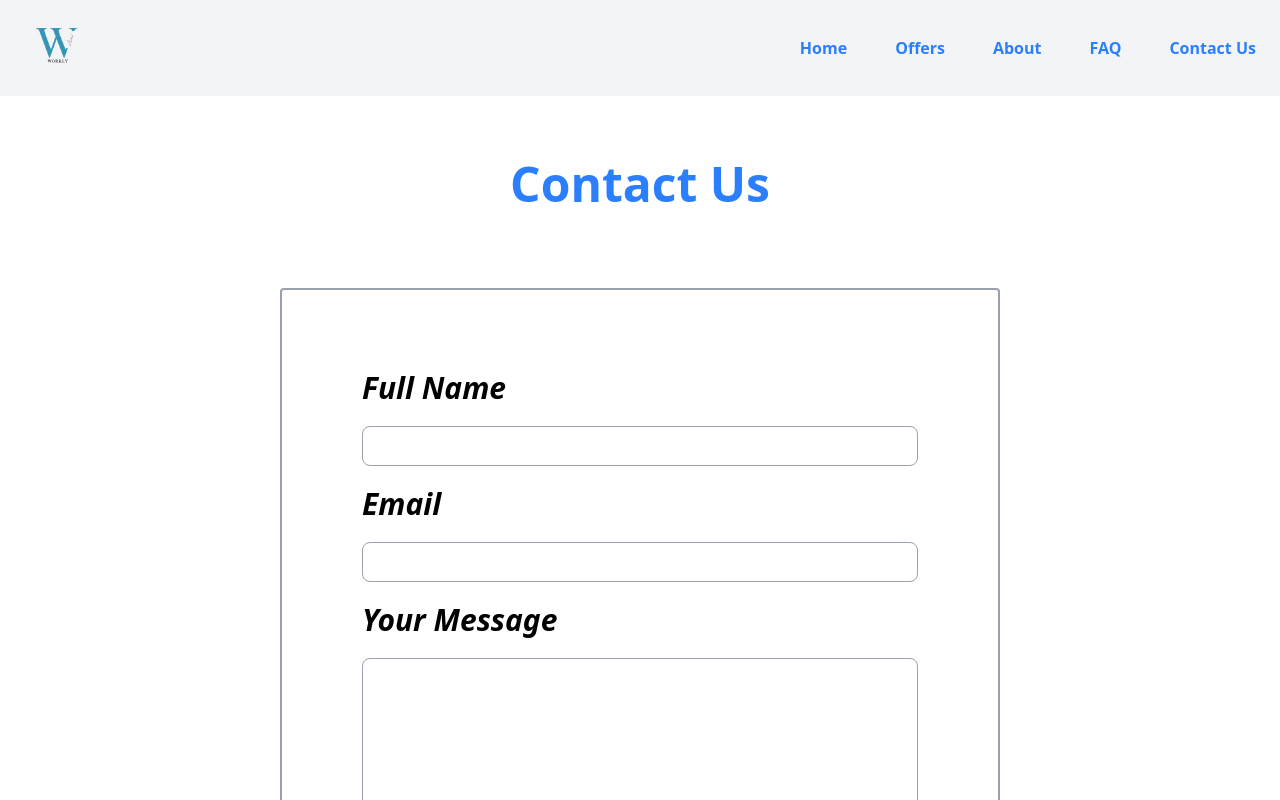
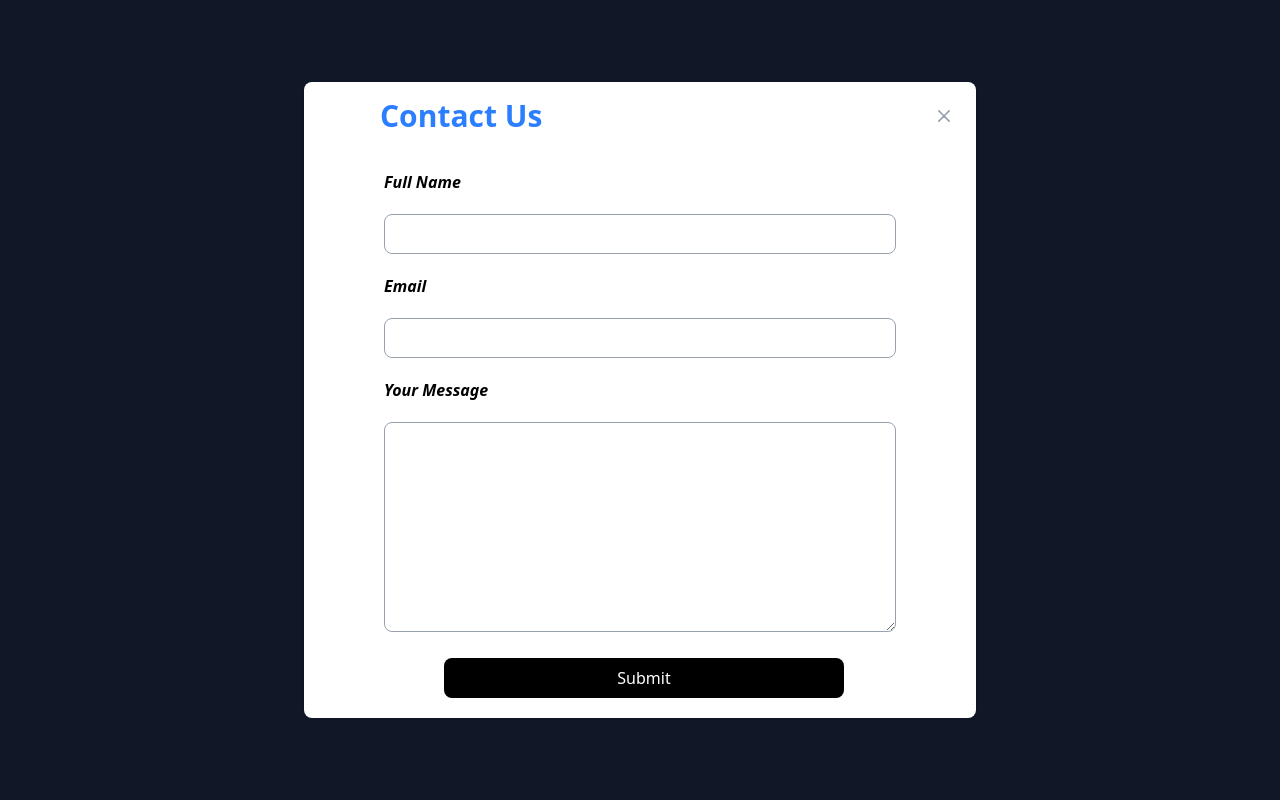
Before and after one commit to OUTLITAchraf/FirstBrief, a website: page index.html in a window 1280 px wide. Both pictures are taken after a click on the link "Contact Us". Shown: the part 4536-5336 px from the top of the page. Drawn offline with Linux system fonts and the light colour scheme.

Commit message:
ajoute model de contact us en pour desktop

```diff
--- a/index.html
+++ b/index.html
@@ -73,10 +73,96 @@
           </li>
           <li class="active:underline lg:active:no-underline">
             <a
+              onclick="toggleModal()"
               href="#contactus"
               class="text-blue-500 font-semibold hover:bg-blue-500 hover:text-white rounded px-2 py-2"
               >Contact Us</a
             >
+
+            <!-- Modal -->
+            <div
+              id="custom-modal"
+              class="hidden fixed inset-0 z-50 overflow-y-auto flex items-center justify-center bg-gray-900"
+            >
+              <div
+                class="relative bg-white rounded-lg shadow w-full my-10 mx-10 max-w-2xl lg:m-4"
+              >
+                <div
+                  class="flex items-center justify-between p-4 lg:mb-5 lg:ml-15 rounded-t dark:border-gray-600 border-gray-200"
+                >
+                  <h3
+                    class="text-xl font-semibold text-blue-500 font-roboto lg:text-3xl"
+                  >
+                    Contact Us
+                  </h3>
+                  <button
+                    onclick="toggleModal()"
+                    type="button"
+                    class="text-gray-400 bg-transparent hover:bg-blue-500 hover:text-white rounded-lg text-sm w-8 h-8 flex items-center justify-center"
+                  >
+                    <svg
+                      class="w-3 h-3"
+                      fill="none"
+                      viewBox="0 0 14 14"
+                      xmlns="http://www.w3.org/2000/svg"
+                    >
+                      <path
+                        d="M1 1l6 6m0 0l6 6M7 7l6-6M7 7L1 13"
+                        stroke="currentColor"
+                        stroke-width="2"
+                        stroke-linecap="round"
+                        stroke-linejoin="round"
+                      />
+                    </svg>
+                    <span class="sr-only">Close modal</span>
+                  </button>
+                </div>
+
+                  <form
+                    action=""
+                    class="mx-10 lg:mx-20"
+                  >
+                    <label
+                      for="fullname"
+                      class="italic lg:text-l font-semibold"
+                      >Full Name</label
+                    ><br />
+                    <input
+                      type="text"
+                      id="fullname"
+                      name="fullname"
+                      class="border border-gray-400 focus:outline-none focus:ring-2 rounded-lg w-full px-4 py-2 h-10 mb-5 mt-5"
+                    /><br />
+                    <label
+                      for="email"
+                      class="italic lg:text-l font-semibold"
+                      >Email</label
+                    ><br />
+                    <input
+                      type="email"
+                      id="email"
+                      name="email"
+                      class="border border-gray-400 focus:outline-none focus:ring-2 rounded-lg w-full px-4 py-2 h-10 mb-5 mt-5"
+                    /><br />
+                    <label
+                      for="message"
+                      class="italic lg:text-l font-semibold"
+                      >Your Message</label
+                    ><br />
+                    <textarea
+                      name="message"
+                      id="message"
+                      class="border border-gray-400 focus:outline-none focus:ring-2 rounded-lg w-full px-4 py-2 mb-5 mt-5"
+                      rows="8"
+                    ></textarea>
+                    <button
+                      class="bg-black text-white rounded-lg w-full lg:w-100 lg:ml-15 lg:mb-5 space-x-3 hover:bg-white hover:text-black transition hover:border hover:border-black py-2"
+                    >
+                      Submit
+                    </button>
+                  </form>
+              </div>
+            </div>
           </li>
         </ul>
       </div>
@@ -87,6 +173,11 @@
       menuToggle.addEventListener("click", () => {
         navMenu.classList.toggle("hidden");
       });
+
+      function toggleModal() {
+        const modal = document.getElementById("custom-modal");
+        modal.classList.toggle("hidden");
+      }
     </script>
     <main>
       <div id="#" class="ml-4 mt-8 lg:ml-30">
@@ -420,7 +511,7 @@
           </div>
           <div class="lg:basis-1/2 ml-5">
             <h6 class="text-xl lg:text-3xl italic font-semibold">
-               Full-Service
+              Full-Service
             </h6>
             <img
               src="./img/HighEndFullService.jpg"
```
Also changed, not shown: src/output.css.
